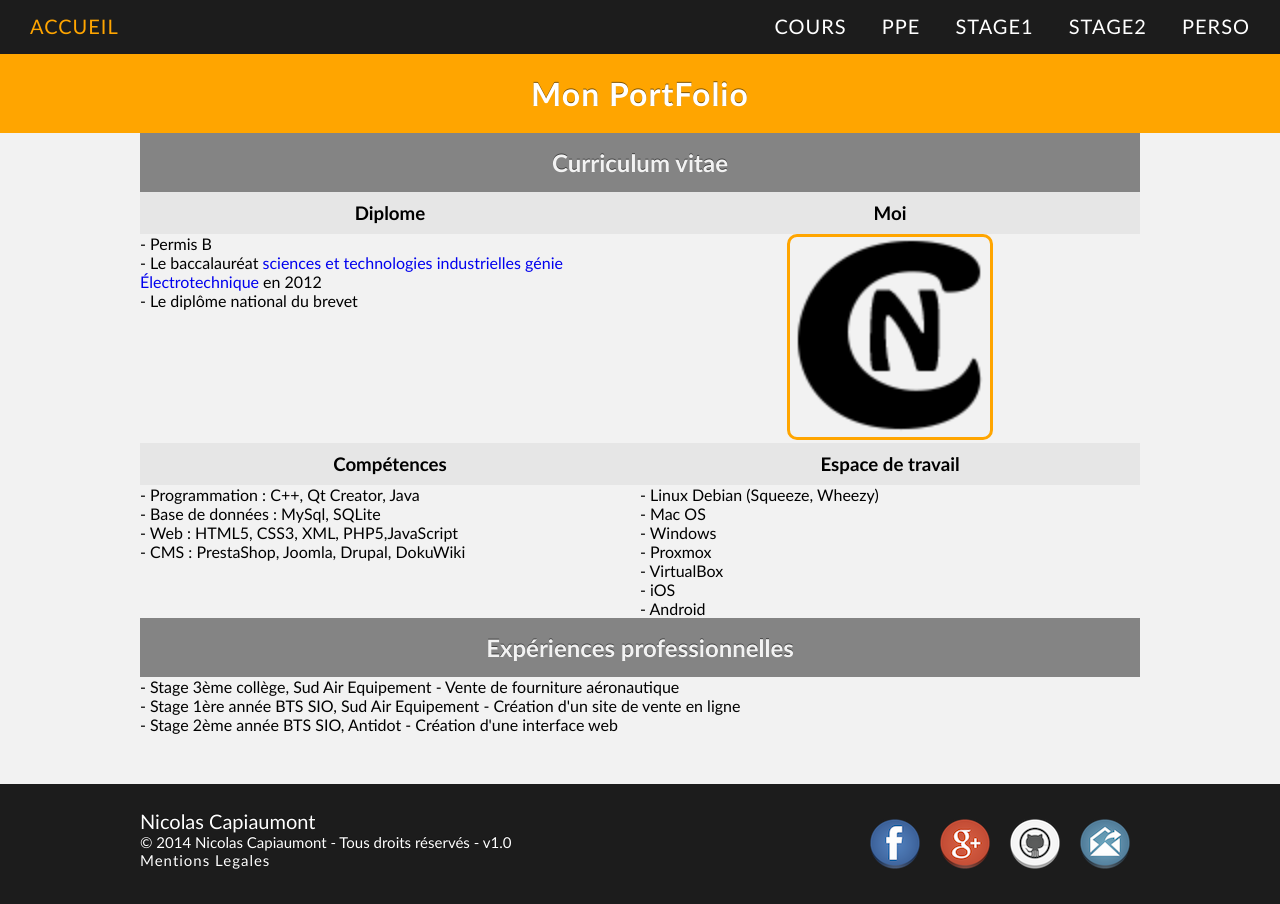
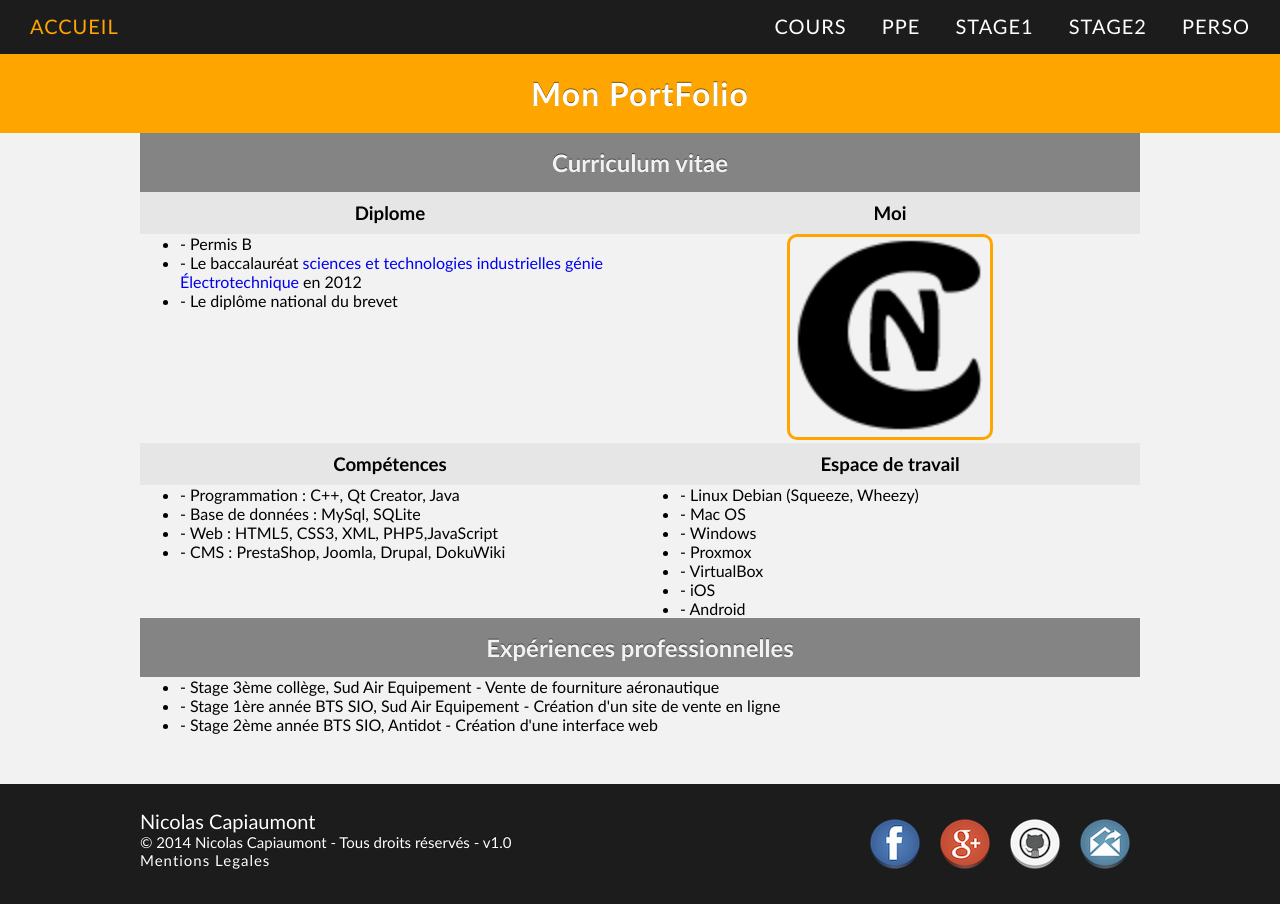
Before and after one commit to NCapiaumont/monPortfolio, a PHP site: page /index.html in a window 1280 px wide. Shown: the part 204-1108 px from the top of the page. Run offline with PHP 8.4, Linux system fonts and the light colour scheme; some libraries are stand-ins or nearby versions.

Commit message:
mise a jour du css pour les li

```diff
--- a/style/styleP.css
+++ b/style/styleP.css
@@ -2,10 +2,9 @@
  * @author Nicolas Capiaumont
  * css des pages de mon portfolio sauf la page index (présentation générale)
  */
-/* Place tous les éléments de la page au bon endroit (bord sans margin et padding) */
+/* Place tous les éléments de la page au bon endroit (bord sans margin) */
 * {
 	margin: 0;
-	padding: 0;
 }
 /* Fixe le style d'ecriture sur la page */
 body {
@@ -175,10 +174,6 @@ p {
 .textOrange {
 	color:orange;
 }
-/* Enleve les points des listes */
-li{
-	list-style-type:none;
-}
 /* change la couleur en cas d'erreur lors de l'envoi de l'email */
 .erreur{
 	background-color:red;
@@ -244,6 +239,8 @@ li{
 #reseaux li{
 	float: left;
 	margin: 10px;
+	list-style-type:none;
+
 }
 /* placement des reseaux dans le footer */
 #reseaux {
```
